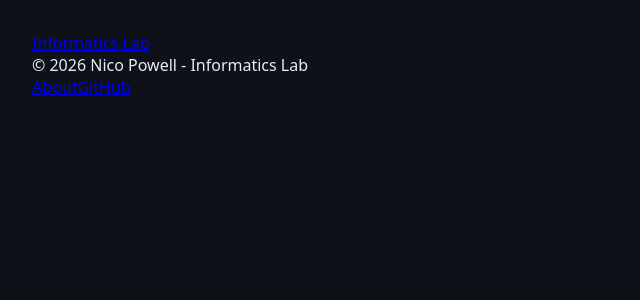
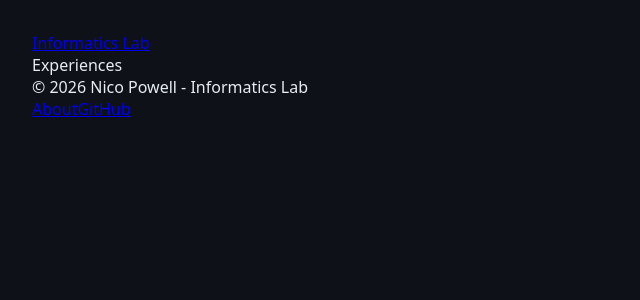
Before and after one commit to nicopowell/informatics-lab, a React (Vite) app: page /1/1 in a window 1280 px wide. Shown: the top 300 px of the page, without its empty margins (0-640 px from the left). Built offline with nearby package versions, Linux system fonts and the light colour scheme.

Commit message:
feat: add catalogue routes with wildcard redirect

```diff
--- a/src/App.tsx
+++ b/src/App.tsx
@@ -1,4 +1,4 @@
-import { Route, Routes } from "react-router";
+import { Navigate, Route, Routes } from "react-router";
 import SiteHeader from "./components/SiteHeader";
 import SiteFooter from "./components/SiteFooter";
 import ModulesPage from "./pages/ModulesPage";
@@ -11,6 +11,10 @@
 			<main className="site-content">
 				<Routes>
 					<Route path="/" element={<ModulesPage />} />
+					<Route path="/about" element={<div>About</div>} />
+					<Route path="/:moduleId" element={<div>Topics</div>} />
+					<Route path="/:moduleId/:topicId" element={<div>Experiences</div>} />
+					<Route path="*" element={<Navigate to="/" replace />} />
 				</Routes>
 			</main>
 
```
